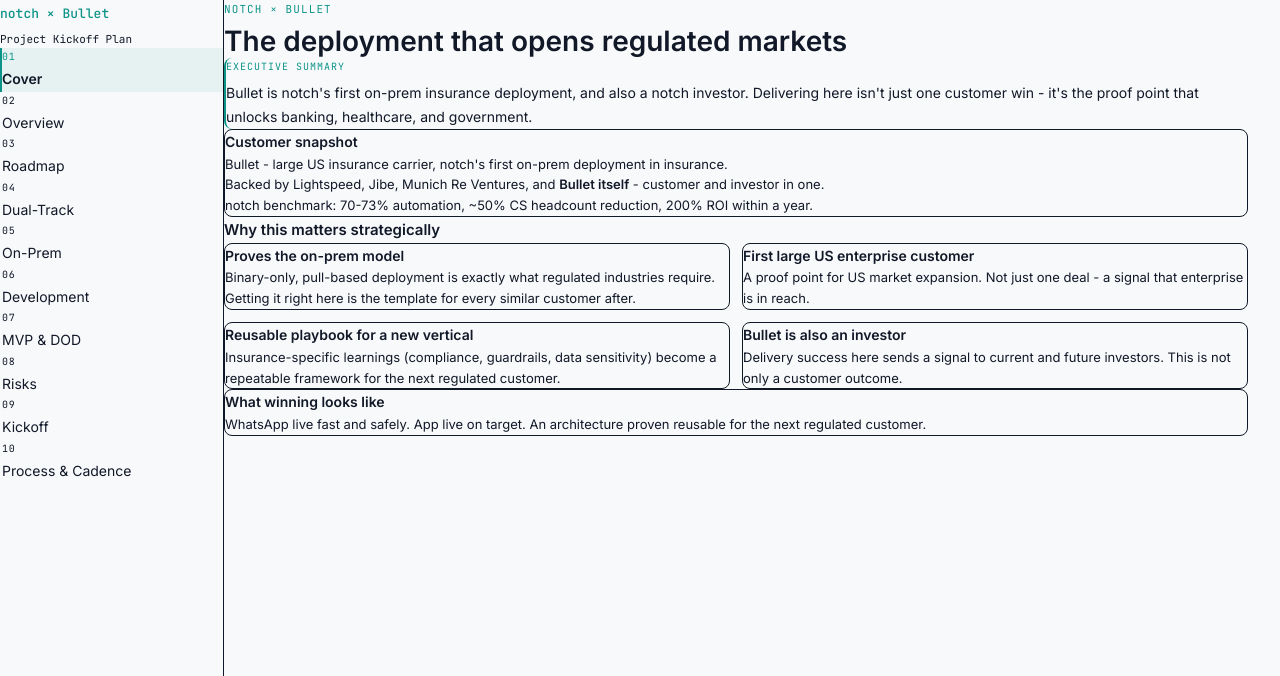
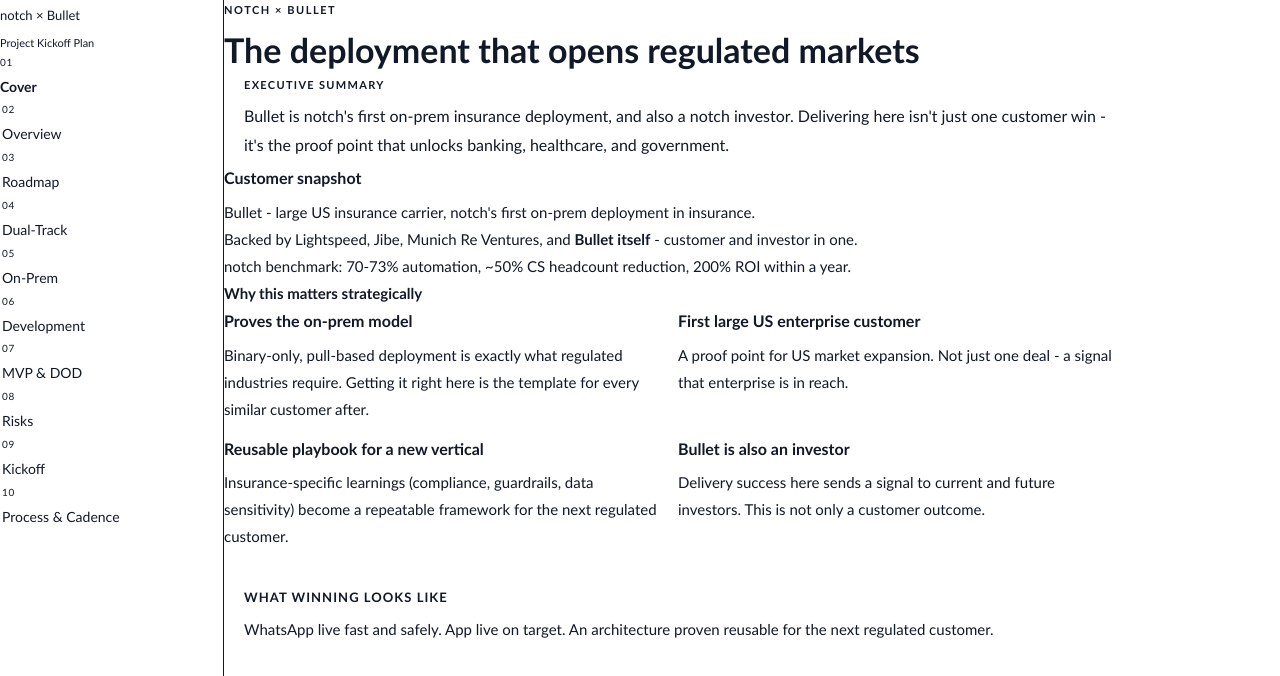
Before and after one commit to OrSchiffmann/Notch-task, a React (Vite) app: page / in a window 1280 px wide. Shown: the top 676 px of the page. Built offline with nearby package versions, Linux system fonts and the light colour scheme.

Commit message:
document layout, Calibri font, remove card boxes, more whitespace

```diff
--- a/index.html
+++ b/index.html
@@ -4,9 +4,6 @@
     <meta charset="UTF-8" />
     <meta name="viewport" content="width=device-width, initial-scale=1.0" />
     <title>notch × Bullet — Project Kickoff Plan</title>
-    <link rel="preconnect" href="https://fonts.googleapis.com">
-    <link rel="preconnect" href="https://fonts.gstatic.com" crossorigin>
-    <link href="https://fonts.googleapis.com/css2?family=Space+Grotesk:wght@400;500;600;700&family=Inter:wght@400;500;600&family=JetBrains+Mono:wght@400;500&display=swap" rel="stylesheet">
   </head>
   <body>
     <div id="root"></div>
--- a/src/App.jsx
+++ b/src/App.jsx
@@ -107,7 +107,7 @@
         </ul>
       </nav>
 
-      <main className="flex-1 overflow-y-auto px-8 py-10 lg:px-16 lg:py-14 max-w-5xl">
+      <main className="flex-1 overflow-y-auto px-8 py-12 lg:px-20 lg:py-16 max-w-4xl">
         <ActiveComponent />
       </main>
     </div>
--- a/src/components/Shared.jsx
+++ b/src/components/Shared.jsx
@@ -1,40 +1,41 @@
-// Executive Summary callout
+const font = "'Calibri', 'Trebuchet MS', Arial, sans-serif"
+
 export function Summary({ children }) {
   return (
-    <div className="mb-8 p-4 rounded-lg border-l-2"
-      style={{ background: 'var(--color-surface)', borderColor: 'var(--color-accent)', color: 'var(--color-text-dim)' }}>
-      <p style={{ fontFamily: 'var(--font-mono)', fontSize: 10, letterSpacing: '0.1em', color: 'var(--color-accent)', marginBottom: 6 }}>
-        EXECUTIVE SUMMARY
+    <div className="mb-10" style={{
+      borderLeft: '3px solid var(--color-accent)',
+      paddingLeft: 20,
+      paddingTop: 4,
+      paddingBottom: 4,
+    }}>
+      <p style={{ fontSize: 11, letterSpacing: '0.12em', color: 'var(--color-accent)', marginBottom: 8, fontWeight: 600, textTransform: 'uppercase' }}>
+        Executive Summary
       </p>
-      <p style={{ fontSize: 14, lineHeight: 1.7 }}>{children}</p>
+      <p style={{ fontSize: 16, lineHeight: 1.8, color: 'var(--color-text-dim)' }}>{children}</p>
     </div>
   )
 }
 
-// Section header with eyebrow
 export function SectionHeader({ eyebrow, title }) {
   return (
-    <div className="mb-6">
-      <p style={{ fontFamily: 'var(--font-mono)', fontSize: 11, letterSpacing: '0.1em', color: 'var(--color-accent)', marginBottom: 6 }}>
+    <div className="mb-10">
+      <p style={{ fontSize: 11, letterSpacing: '0.14em', color: 'var(--color-accent)', marginBottom: 10, fontWeight: 600, textTransform: 'uppercase' }}>
         {eyebrow}
       </p>
-      <h1 style={{ fontFamily: 'var(--font-display)', fontSize: 28, fontWeight: 700, lineHeight: 1.2 }}>
+      <h1 style={{ fontSize: 34, fontWeight: 700, lineHeight: 1.2, color: 'var(--color-text)' }}>
         {title}
       </h1>
     </div>
   )
 }
 
-// Body paragraph
 export function P({ children }) {
-  return <p className="mb-4" style={{ fontSize: 14, color: 'var(--color-text-dim)', lineHeight: 1.7 }}>{children}</p>
+  return <p className="mb-5" style={{ fontSize: 16, color: 'var(--color-text-dim)', lineHeight: 1.8 }}>{children}</p>
 }
 
-// Subsection heading
 export function H2({ children, className = '' }) {
   return (
-    <h2 className={`mt-8 mb-3 ${className}`}
-      style={{ fontFamily: 'var(--font-display)', fontSize: 18, fontWeight: 600 }}>
+    <h2 className={`mb-4 ${className}`} style={{ fontSize: 20, fontWeight: 700, color: 'var(--color-text)', marginTop: 40 }}>
       {children}
     </h2>
   )
@@ -42,23 +43,21 @@
 
 export function H3({ children }) {
   return (
-    <h3 className="mt-6 mb-2"
-      style={{ fontFamily: 'var(--font-display)', fontSize: 15, fontWeight: 600 }}>
+    <h3 style={{ fontSize: 17, fontWeight: 600, color: 'var(--color-text)', marginTop: 28, marginBottom: 8 }}>
       {children}
     </h3>
   )
 }
 
-// Compact table
 export function Table({ headers, rows }) {
   return (
-    <div className="overflow-x-auto mb-6 rounded-lg border" style={{ borderColor: 'var(--color-border)' }}>
-      <table className="w-full" style={{ fontSize: 13 }}>
+    <div className="overflow-x-auto mb-8" style={{ marginTop: 8 }}>
+      <table className="w-full" style={{ fontSize: 15, borderCollapse: 'collapse' }}>
         <thead>
-          <tr style={{ background: 'var(--color-surface-2)' }}>
+          <tr style={{ borderBottom: '2px solid var(--color-border)' }}>
             {headers.map((h, i) => (
-              <th key={i} className="text-left px-3 py-2 border-b"
-                style={{ fontFamily: 'var(--font-mono)', fontSize: 11, letterSpacing: '0.05em', color: 'var(--color-text-dim)', borderColor: 'var(--color-border)', fontWeight: 500 }}>
+              <th key={i} className="text-left py-3 pr-6"
+                style={{ fontSize: 12, letterSpacing: '0.08em', color: 'var(--color-text-dim)', fontWeight: 600, textTransform: 'uppercase' }}>
                 {h}
               </th>
             ))}
@@ -66,10 +65,9 @@
         </thead>
         <tbody>
           {rows.map((row, i) => (
-            <tr key={i} style={{ background: i % 2 === 0 ? 'transparent' : 'var(--color-surface)' }}>
+            <tr key={i} style={{ borderBottom: '1px solid var(--color-border)' }}>
               {row.map((cell, j) => (
-                <td key={j} className="px-3 py-2 border-b"
-                  style={{ borderColor: 'var(--color-border)', color: 'var(--color-text-dim)' }}>
+                <td key={j} className="py-3 pr-6" style={{ color: 'var(--color-text-dim)', fontSize: 15 }}>
                   {cell}
                 </td>
               ))}
@@ -81,56 +79,53 @@
   )
 }
 
-// Highlight card
 export function Card({ title, children, accent = false }) {
   return (
-    <div className="p-4 rounded-lg border mb-4"
-      style={{
-        background: accent ? 'var(--color-accent-soft)' : 'var(--color-surface)',
-        borderColor: accent ? 'var(--color-accent)' : 'var(--color-border)',
-      }}>
+    <div className="mb-6" style={{ paddingLeft: 0 }}>
       {title && (
-        <p className="mb-2" style={{ fontFamily: 'var(--font-display)', fontSize: 14, fontWeight: 600, color: accent ? 'var(--color-accent)' : 'var(--color-text)' }}>
+        <p style={{ fontSize: 16, fontWeight: 700, color: accent ? 'var(--color-accent)' : 'var(--color-text)', marginBottom: 6 }}>
           {title}
         </p>
       )}
-      <div style={{ fontSize: 13, color: 'var(--color-text-dim)', lineHeight: 1.6 }}>{children}</div>
+      <div style={{ fontSize: 15, color: 'var(--color-text-dim)', lineHeight: 1.8 }}>{children}</div>
     </div>
   )
 }
 
-// Warning/open-question card
 export function WarnCard({ title, children }) {
   return (
-    <div className="p-4 rounded-lg border mb-4"
-      style={{ background: 'var(--color-warn-soft)', borderColor: 'var(--color-warn)' }}>
+    <div className="mb-6" style={{
+      borderLeft: '3px solid var(--color-warn)',
+      paddingLeft: 20,
+      paddingTop: 4,
+      paddingBottom: 4,
+      marginTop: 32,
+    }}>
       {title && (
-        <p className="mb-2" style={{ fontFamily: 'var(--font-display)', fontSize: 14, fontWeight: 600, color: 'var(--color-warn)' }}>
+        <p style={{ fontSize: 13, fontWeight: 700, color: 'var(--color-warn)', marginBottom: 6, textTransform: 'uppercase', letterSpacing: '0.08em' }}>
           {title}
         </p>
       )}
-      <div style={{ fontSize: 13, color: 'var(--color-text-dim)', lineHeight: 1.6 }}>{children}</div>
+      <div style={{ fontSize: 15, color: 'var(--color-text-dim)', lineHeight: 1.8 }}>{children}</div>
     </div>
   )
 }
 
-// Numbered list item (for flows, risks, etc.)
 export function NumberedItem({ n, title, children }) {
   return (
-    <div className="flex gap-3 mb-4">
-      <span className="shrink-0 w-6 h-6 rounded-full flex items-center justify-center"
-        style={{ background: 'var(--color-accent-soft)', fontFamily: 'var(--font-mono)', fontSize: 11, color: 'var(--color-accent)', fontWeight: 500 }}>
+    <div className="flex gap-5 mb-6">
+      <span className="shrink-0 w-7 h-7 rounded-full flex items-center justify-center"
+        style={{ background: 'var(--color-accent-soft)', fontSize: 13, color: 'var(--color-accent)', fontWeight: 700, marginTop: 2 }}>
         {n}
       </span>
       <div className="flex-1">
-        <p style={{ fontFamily: 'var(--font-display)', fontSize: 14, fontWeight: 600, marginBottom: 2 }}>{title}</p>
-        <div style={{ fontSize: 13, color: 'var(--color-text-dim)', lineHeight: 1.6 }}>{children}</div>
+        <p style={{ fontSize: 16, fontWeight: 700, color: 'var(--color-text)', marginBottom: 4 }}>{title}</p>
+        <div style={{ fontSize: 15, color: 'var(--color-text-dim)', lineHeight: 1.8 }}>{children}</div>
       </div>
     </div>
   )
 }
 
-// Mono label
 export function Mono({ children }) {
-  return <span style={{ fontFamily: 'var(--font-mono)', fontSize: 12, color: 'var(--color-accent)' }}>{children}</span>
+  return <span style={{ fontSize: 13, color: 'var(--color-accent)', fontWeight: 600 }}>{children}</span>
 }
--- a/src/index.css
+++ b/src/index.css
@@ -1,23 +1,21 @@
 @import "tailwindcss";
 
 @theme {
-  --color-bg: #F8F9FB;
-  --color-surface: #FFFFFF;
-  --color-surface-2: #F1F3F6;
-  --color-border: #E2E6ED;
+  --color-bg: #FFFFFF;
+  --color-surface: #F7F8FA;
+  --color-surface-2: #F0F2F5;
+  --color-border: #E4E7EC;
   --color-text: #111827;
-  --color-text-dim: #6B7280;
+  --color-text-dim: #4B5563;
   --color-accent: #0D9488;
-  --color-accent-soft: rgba(13,148,136,0.08);
+  --color-accent-soft: rgba(13,148,136,0.07);
   --color-warn: #B45309;
-  --color-warn-soft: rgba(180,83,9,0.08);
+  --color-warn-soft: rgba(180,83,9,0.07);
   --color-track1: #2563EB;
   --color-track2: #059669;
   --color-track3: #7C3AED;
   --color-app: #4F46E5;
-  --font-display: 'Space Grotesk', sans-serif;
-  --font-body: 'Inter', sans-serif;
-  --font-mono: 'JetBrains Mono', monospace;
+  --font-main: 'Calibri', 'Trebuchet MS', 'Gill Sans MT', Arial, sans-serif;
 }
 
 * { box-sizing: border-box; margin: 0; padding: 0; }
@@ -26,15 +24,14 @@
 body {
   background: var(--color-bg);
   color: var(--color-text);
-  font-family: var(--font-body);
-  line-height: 1.7;
+  font-family: var(--font-main);
+  font-size: 16px;
+  line-height: 1.8;
   -webkit-font-smoothing: antialiased;
-  font-size: 15px;
 }
 
-::selection {
-  background: var(--color-accent-soft);
-  color: var(--color-accent);
+h1, h2, h3, h4, p, li, td, th, span, button {
+  font-family: var(--font-main) !important;
 }
 
 @media (prefers-reduced-motion: reduce) {
```
